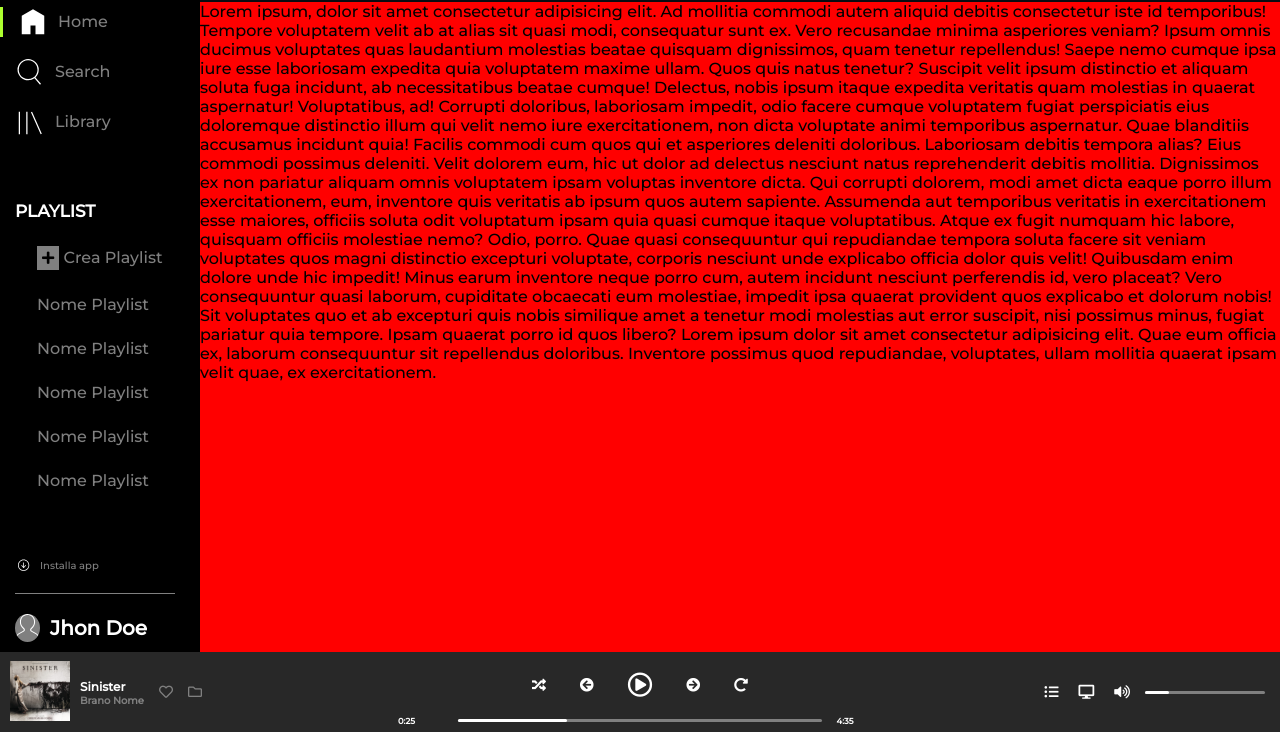
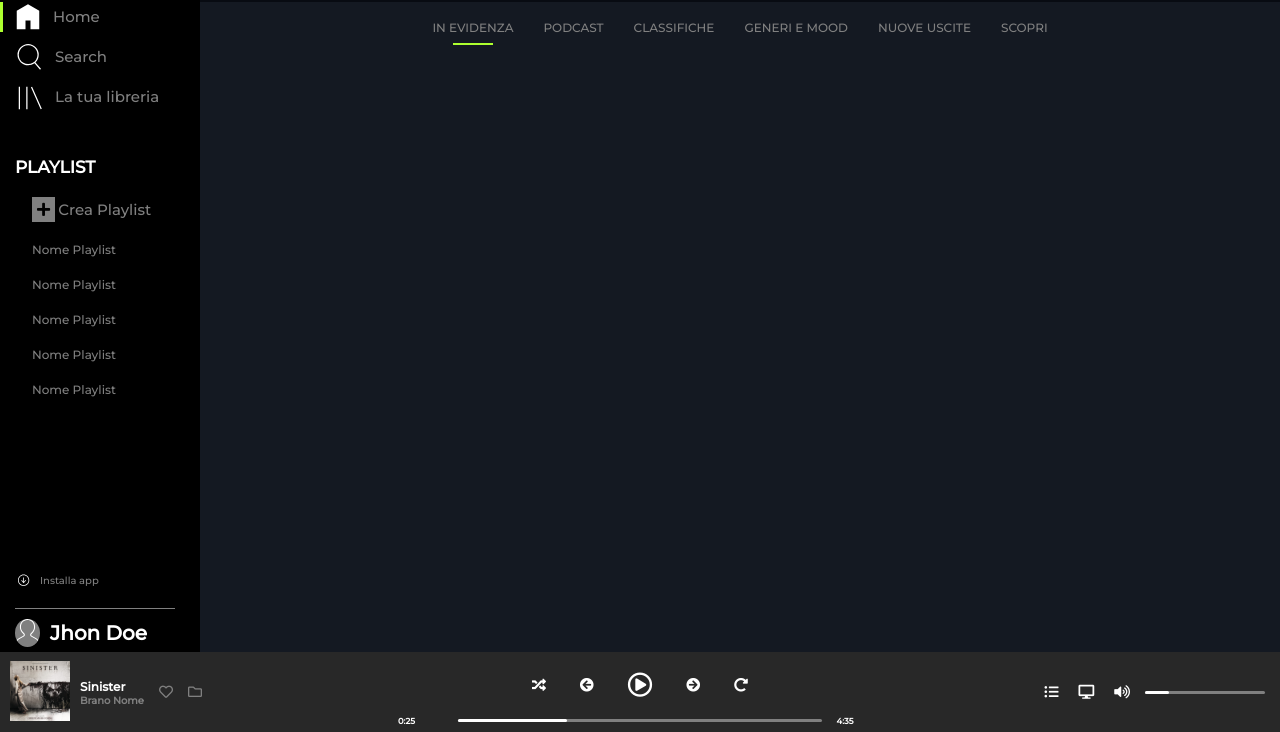
Before and after one commit to LorenzoTorelli/html-css-spotifyweb, a plain HTML site: page index.html in a window 1280 px wide. Shown: the part 68-800 px from the top of the page. Drawn offline with Linux system fonts and the light colour scheme.

Commit message:
main-init

```diff
--- a/css/style.css
+++ b/css/style.css
@@ -48,18 +48,18 @@
     display: none;
 }
 .left-bar .nav-item {
-    margin: 10px 0px;
+    margin: 5px 0px;
     display: flex;
     align-self:center ;
 
 }
 .left-bar .nav-item img{
     width: 30px;
+    color: grey;
 }
 
 #playlist {
     display: none;
-
 }
 
 #download img{
@@ -107,7 +107,6 @@
 }
 
 
-
 /* ******** main ******** */
 
 .container-main {
@@ -117,7 +116,42 @@
     float: right;
     width: 100%;
     overflow: auto;
+    background-color: rgb(20,25,34);
 }
+
+#main-top nav {
+    display: flex;
+    justify-content: center;
+    flex-wrap: wrap;
+}
+
+#main-top nav li:nth-child(1){
+    position: relative;
+}
+
+#main-top  nav #border-b {
+    position: absolute;
+    left: 25%;
+    right: 25%;
+    width: 50%;
+    border-bottom:2px solid rgb(173, 255, 47);
+}
+
+
+#main-top nav li {
+    list-style: none;
+    line-height: 30px;
+    margin: 10px 15px;
+}
+
+#main-top nav a {
+    text-decoration: none;
+    color: grey;
+    text-transform: uppercase;
+    font-size: 12px;
+}
+
+
 
 
 /* ******** footer ******** */
@@ -258,15 +292,19 @@ i {
     #logo {
         display: block;
         width: 150px;
+        margin-bottom: 10px;
     }
     #home a, #search a, #library a {
         margin-left: 10px;
+        font-size: 15px;
     }
+
     .left-bar .nav-item a {
         display: inline;
     }
 
     #home {
+        padding-left: 10px;
         border-left: 3px solid rgb(173, 255, 47);
     }
     #playlist {
@@ -277,13 +315,19 @@ i {
         font-size: 17px;
         text-transform: uppercase;
     }
+
+    #crea-playlist a {
+       font-size: 15px;
+    }
     #playlist nav li {
-        margin-top: 25px;
+        margin-top: 20px;
+        font-size: 12px;
     }
 
     #playlist nav li i{
         background-color: grey;
         padding: 5px;
+        font-size: 15px;
     }
 
     #download a {
@@ -335,11 +379,11 @@ i {
     background-color: blue;
 } */
 
-.debug .container-main {
+/* .debug .container-main {
     background-color: red;
 }
 
 .debug .container-footer {
 
-    /* background-color: green; */
-}
+    background-color: green;
+} */
--- a/index.html
+++ b/index.html
@@ -36,16 +36,16 @@
                 <!-- library  -->
                 <div id="library" class="nav-item">
                     <img src="img/libreria.svg" alt="libreria">
-                    <a href="#">Library</a>
+                    <a href="#">La tua libreria</a>
                 </div>
 
                 <!-- playlist -->
                 <div id="playlist" class="nav-item">
                     <nav>
                         <li><h5>Playlist</h5></li>
-                        <li>
+                        <li id="crea-playlist">
                             <i class="fas fa-plus"></i>
-                            <a id="crea-playlist" href="#">Crea Playlist</a>
+                            <a  href="#">Crea Playlist</a>
                         </li>
                         <li><a href="#">Nome Playlist</a></li>
                         <li><a href="#">Nome Playlist</a></li>
@@ -80,18 +80,21 @@
             <main>
                 <div class="container-main">
                     <!-- <div id="content"></div> -->
-                    <div>
-                        <p>Lorem ipsum, dolor sit amet consectetur adipisicing elit. Ad mollitia commodi autem aliquid debitis consectetur iste id temporibus! Tempore voluptatem velit ab at alias sit quasi modi, consequatur sunt ex.
-                        Vero recusandae minima asperiores veniam? Ipsum omnis ducimus voluptates quas laudantium molestias beatae quisquam dignissimos, quam tenetur repellendus! Saepe nemo cumque ipsa iure esse laboriosam expedita quia voluptatem maxime ullam.
-                        Quos quis natus tenetur? Suscipit velit ipsum distinctio et aliquam soluta fuga incidunt, ab necessitatibus beatae cumque! Delectus, nobis ipsum itaque expedita veritatis quam molestias in quaerat aspernatur! Voluptatibus, ad!
-                        Corrupti doloribus, laboriosam impedit, odio facere cumque voluptatem fugiat perspiciatis eius doloremque distinctio illum qui velit nemo iure exercitationem, non dicta voluptate animi temporibus aspernatur. Quae blanditiis accusamus incidunt quia!
-                        Facilis commodi cum quos qui et asperiores deleniti doloribus. Laboriosam debitis tempora alias? Eius commodi possimus deleniti. Velit dolorem eum, hic ut dolor ad delectus nesciunt natus reprehenderit debitis mollitia.
-                        Dignissimos ex non pariatur aliquam omnis voluptatem ipsam voluptas inventore dicta. Qui corrupti dolorem, modi amet dicta eaque porro illum exercitationem, eum, inventore quis veritatis ab ipsum quos autem sapiente.
-                        Assumenda aut temporibus veritatis in exercitationem esse maiores, officiis soluta odit voluptatum ipsam quia quasi cumque itaque voluptatibus. Atque ex fugit numquam hic labore, quisquam officiis molestiae nemo? Odio, porro.
-                        Quae quasi consequuntur qui repudiandae tempora soluta facere sit veniam voluptates quos magni distinctio excepturi voluptate, corporis nesciunt unde explicabo officia dolor quis velit! Quibusdam enim dolore unde hic impedit!
-                        Minus earum inventore neque porro cum, autem incidunt nesciunt perferendis id, vero placeat? Vero consequuntur quasi laborum, cupiditate obcaecati eum molestiae, impedit ipsa quaerat provident quos explicabo et dolorum nobis!
-                        Sit voluptates quo et ab excepturi quis nobis similique amet a tenetur modi molestias aut error suscipit, nisi possimus minus, fugiat pariatur quia tempore. Ipsam quaerat porro id quos libero? Lorem ipsum dolor sit amet consectetur adipisicing elit. Quae eum officia ex, laborum consequuntur sit repellendus doloribus. Inventore possimus quod repudiandae, voluptates, ullam mollitia quaerat ipsam velit quae, ex exercitationem.</p>
+                    <div id="main-top">
+                        <nav>
+                            <li><a href="#">In evidenza</a><div id="border-b"></div></li>
+                            <li><a href="#">podcast</a></li>
+                            <li><a href="#">classifiche</a></li>
+                            <li><a href="#">generi e mood</a></li>
+                            <li><a href="#">nuove uscite</a></li>
+                            <li><a href="#">scopri</a></li>
+                        </nav>
                     </div>
+                    <div id="recently-played">
+
+                    </div>
+                    <div id="creato-per"></div>
+                    <div id="artisti-piu-popolari"></div>
                 </div>
             </main>
         </div>
```
